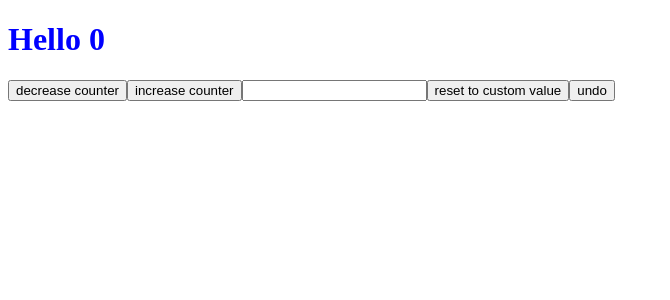
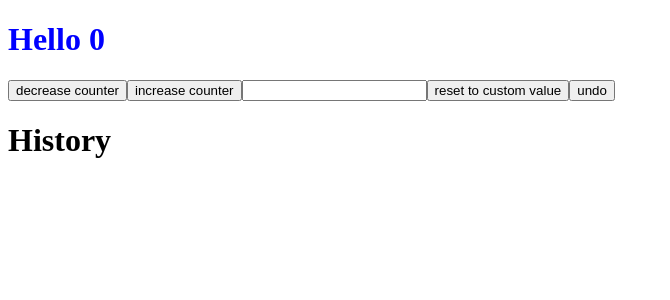
Before and after one commit to RaviTmg/simple-counter-app, a Next.js app: page / in a window 1280 px wide. Shown: the top 300 px of the page, without its empty margins (0-670 px from the left). Built offline with nearby package versions, Linux system fonts and the light colour scheme.

Commit message:
show history as list

```diff
--- /dev/null
+++ b/src/pages/history.js
@@ -0,0 +1,21 @@
+
+function HistoryItem ({ count }) {
+    return (
+        <li>
+            { count }
+        </li>
+    );
+}
+
+export default function History ({ history }) {
+    return (
+        <div>
+          <h1>History</h1>
+          <ul>
+            {history.map((c) => {
+              return <HistoryItem count={c}/>;
+            })}
+          </ul>
+        </div>
+    );
+}
--- a/src/pages/index.js
+++ b/src/pages/index.js
@@ -1,6 +1,7 @@
 import Head from "next/head";
 import { useState } from "react";
 import MyButton from "./my-button";
+import History from "./history";
 
 const max_counter = 10;
 const min_counter = -10;
@@ -82,9 +83,9 @@ export default function Home() {
           text="undo"
           onClick={handleUndo}
         />
-        <div>
-          {history}
-        </div>
+        <History
+          history={history}
+        />
       </main>
     </>
   );
```
